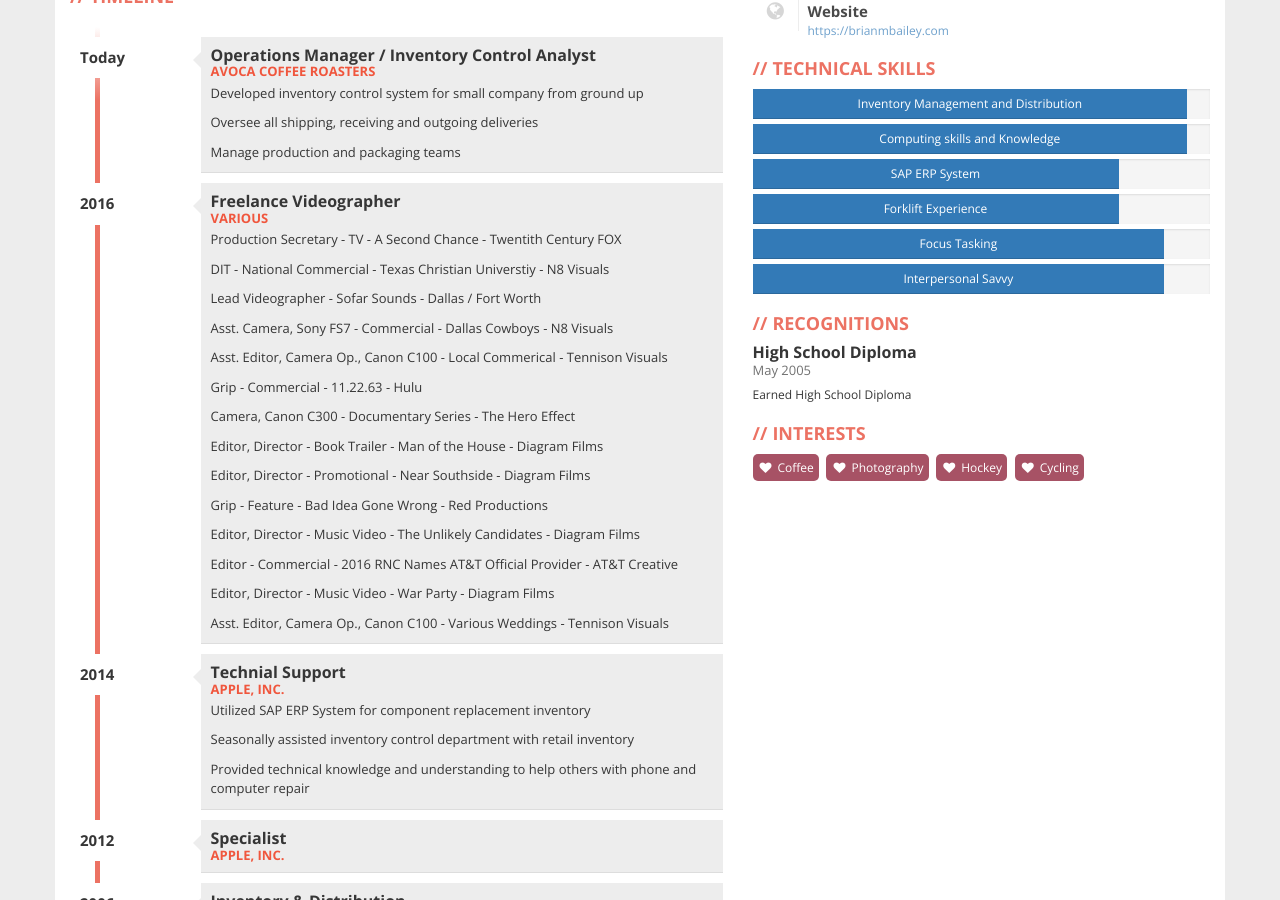
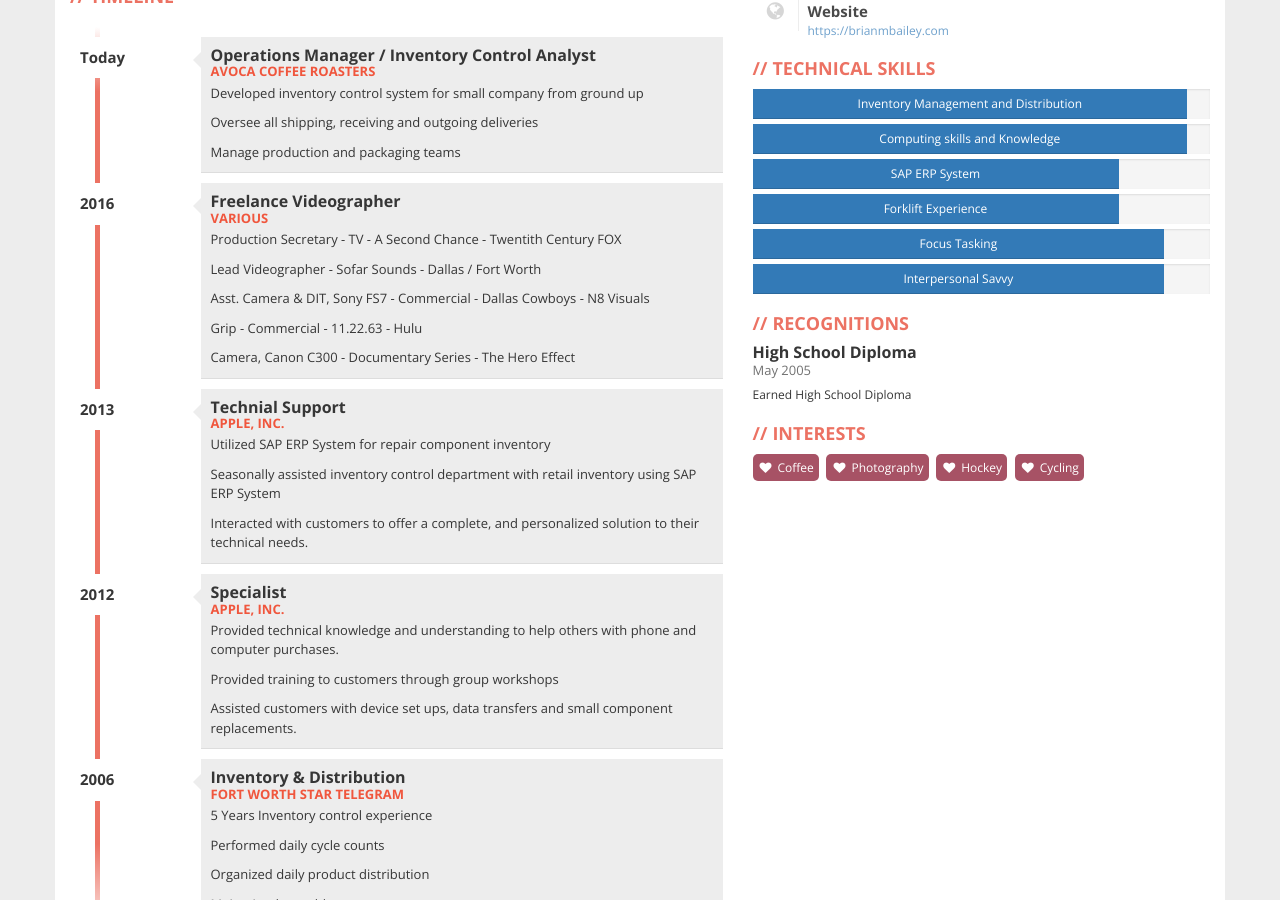
Before and after one commit to Bmbailey/Resume, a Jekyll site: the page built from index.html, in a window 1280 px wide and 900 px high, scrolled down 463 px. Built offline with Jekyll 4.4.1, drawn with Linux system fonts in a browser that asks for light colours; nearby versions of some CDN libraries.

Commit message:
Adjusted Apple, and videography details

```diff
--- a/_data/timeline.yml
+++ b/_data/timeline.yml
@@ -11,36 +11,26 @@
   year: 2016
   description:
     - Production Secretary - TV -  A Second Chance - Twentith Century FOX
-    - DIT - National Commercial - Texas Christian Universtiy - N8 Visuals
     - Lead Videographer - Sofar Sounds - Dallas / Fort Worth
-    - Asst. Camera, Sony FS7 - Commercial - Dallas Cowboys - N8 Visuals
-    - Asst. Editor, Camera Op., Canon C100 - Local Commerical - Tennison Visuals
+    - Asst. Camera & DIT, Sony FS7 - Commercial - Dallas Cowboys - N8 Visuals
     - Grip - Commercial - 11.22.63 - Hulu
     - Camera, Canon C300 - Documentary Series - The Hero Effect
-    - Editor, Director - Book Trailer - Man of the House - Diagram Films
-    - Editor, Director - Promotional - Near Southside - Diagram Films
-    - Grip - Feature - Bad Idea Gone Wrong - Red Productions
-    - Editor, Director - Music Video - The Unlikely Candidates - Diagram Films
-    - Editor - Commercial - 2016 RNC Names AT&T Official Provider - AT&T Creative
-    - Editor, Director - Music Video - War Party - Diagram Films
-    - Asst. Editor, Camera Op., Canon C100 - Various Weddings - Tennison Visuals
-
 
 - title: Technial Support
   company: Apple, Inc.
-  year: 2014
+  year: 2013
   description:
-    - Utilized SAP ERP System for component replacement inventory
-    - Seasonally assisted inventory control department with retail inventory
-    - Provided technical knowledge and understanding to help others with phone and computer repair
+    - Utilized SAP ERP System for repair component inventory
+    - Seasonally assisted inventory control department with retail inventory using SAP ERP System
+    - Interacted with customers to offer a complete, and personalized solution to their technical needs.
 
 - title: Specialist
   company: Apple, Inc.
   year: 2012
   description:
-    -
-    -
-    -
+    - Provided technical knowledge and understanding to help others with phone and computer purchases.
+    - Provided training to customers through group workshops
+    - Assisted customers with device set ups, data transfers and small component replacements.
 
 - title: Inventory & Distribution
   company: Fort Worth Star Telegram
```
